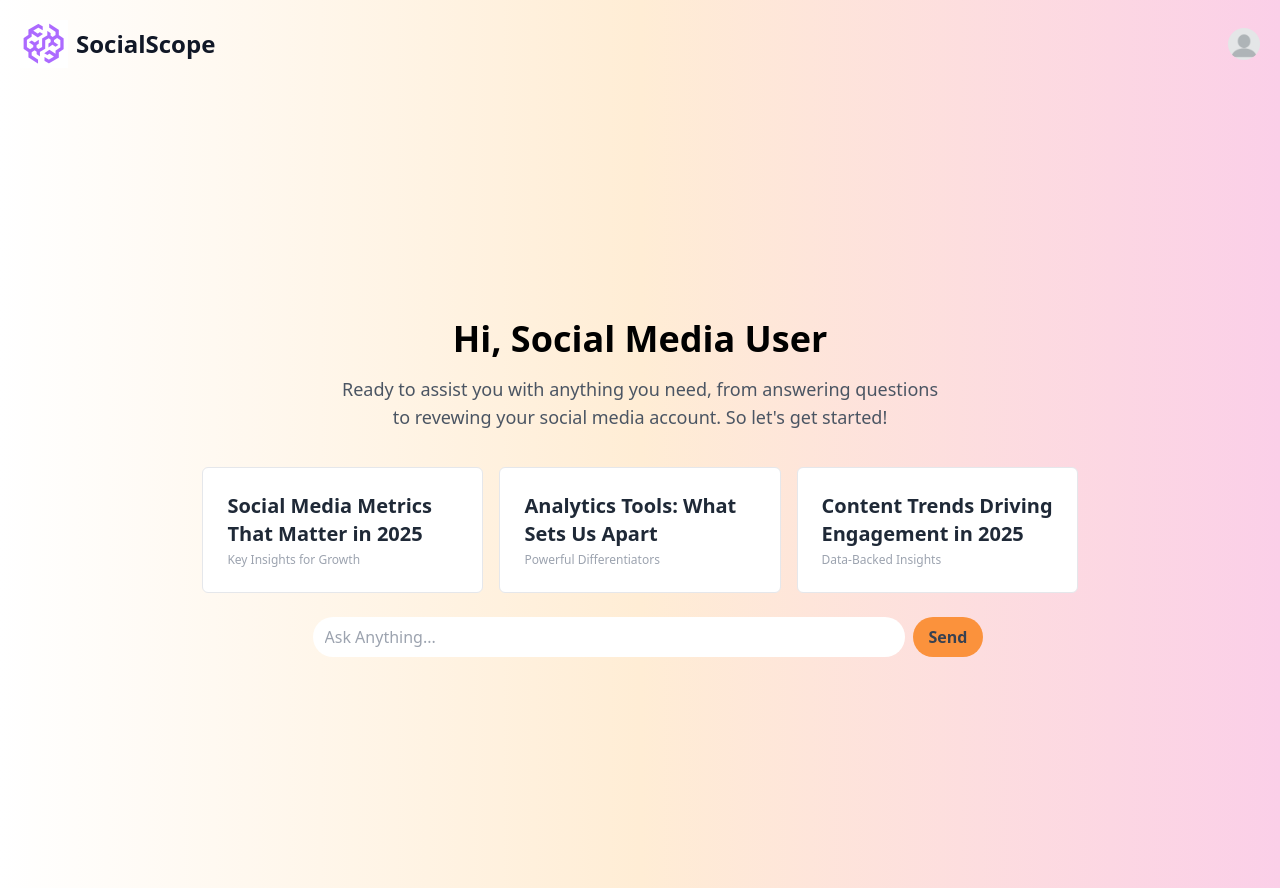
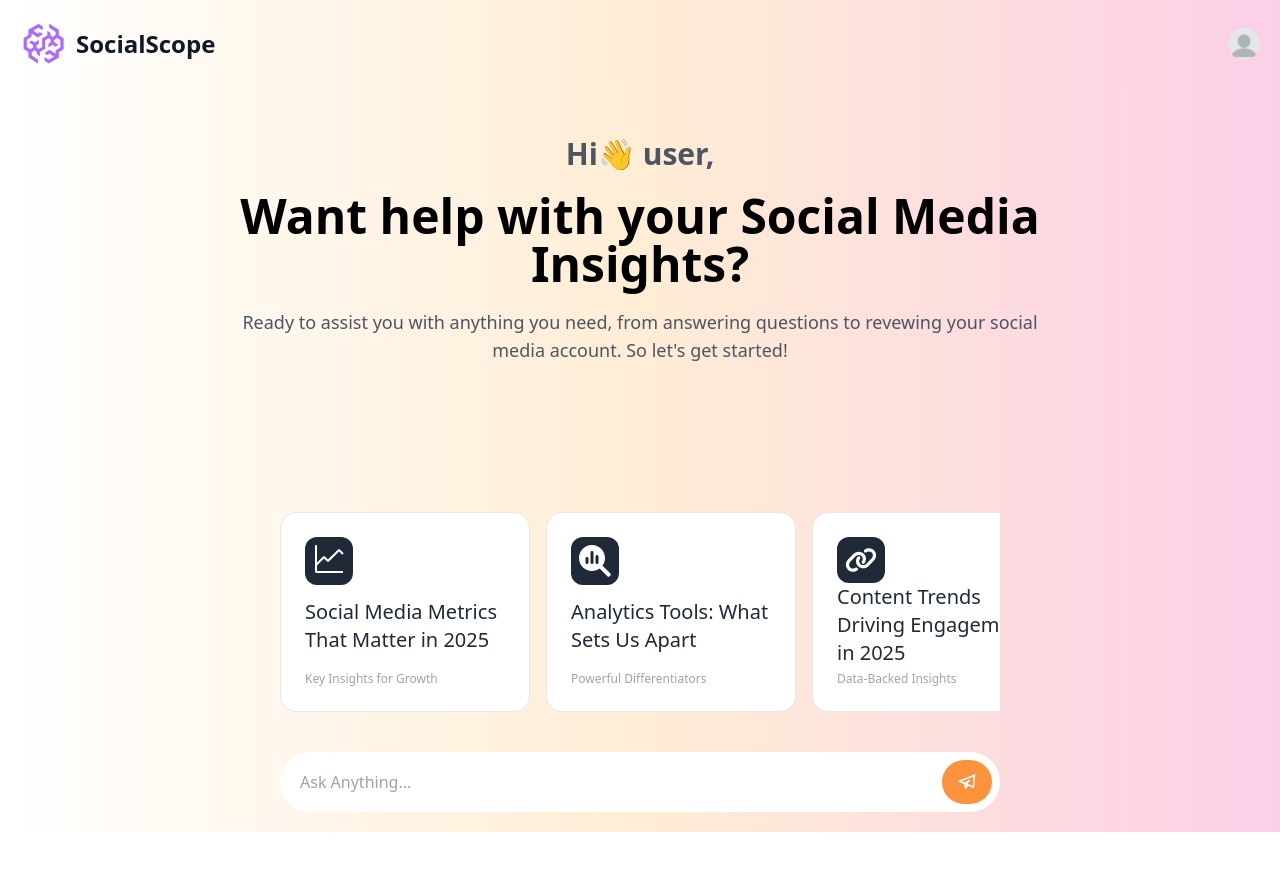
Before and after one commit to Kr-Gagandeo1025/SM-SocialMediaAnalysis, a Next.js app: page / in a window 1280 px wide. After the commit the page ends 832 px from the top, so only its background shows below. Built offline with nearby package versions, Linux system fonts and the light colour scheme.

Commit message:
UI: refinement and element addition

```diff
--- a/app/components/Hero.jsx
+++ b/app/components/Hero.jsx
@@ -1,29 +1,41 @@
 import React from "react";
+import { GrSend } from "react-icons/gr";
+import { VscGraphLine } from "react-icons/vsc";
+import { FaLink, FaMagnifyingGlassChart } from "react-icons/fa6";
 
 export default function Hero() {
   return (
-  <div className="flex flex-col items-center justify-center min-h-screen overflow-y-hidden bg-gradient-to-r from-white via-orange-100 to-pink-200">
-    <div className="flex flex-col items-center justify-center">
-        <h1 className="text-4xl font-bold mb-4">Hi, Social Media User</h1>
-        <p className="text-gray-600 text-center font-normal text-lg mb-5">Ready to assist you with anything you need, from answering questions<br/> to revewing your social media account. So let's get started!</p>
+  <div className="flex flex-col items-center justify-center py-10 px-10 min-h-screen bg-gradient-to-r from-white via-orange-100 to-pink-200 w-screen pb-5">
+      <div className="flex flex-col items-center justify-center md:w-[70%] w-full mt-24 gap-5">
+          <h1 className="md:text-3xl text-xl font-bold text-gray-600">Hi👋 user,</h1>
+          <h1 className="md:text-5xl text-3xl font-bold text-black text-wrap text-center">Want help with your Social Media Insights?</h1>
+          <p className="text-gray-600 text-center font-thin text-lg mb-5">Ready to assist you with anything you need, from answering questions to revewing your social media account. So let's get started!</p>
       </div>
-        <div className="grid grid-cols-3 gap-4 mt-4">
-          <div className="bg-white p-6 border rounded-md">
-            <h3 className="text-gray-800 text-xl font-bold">Social Media Metrics<br/> That Matter in 2025</h3>
+      <div className="flex flex-col items-center justify-center md:w-[60%] w-full mt-32">
+      <div className="flex w-full items-center justify-between overflow-x-scroll gap-4">
+        <div className="bg-white p-6 border rounded-2xl h-[200px] md:w-[250px] min-w-[250px] flex flex-col items-start justify-between">
+          <VscGraphLine className="text-5xl text-white bg-gray-800 p-2 rounded-xl"/>
+          <h3 className="text-gray-800 text-xl font-normal">Social Media Metrics That Matter in 2025</h3>
           <p className="text-gray-400 text-xs font-normal mt-1">Key Insights for Growth</p>
         </div>
-          <div className="bg-white p-6 border rounded-md">
-            <h3 className="text-gray-800 text-xl font-bold">Analytics Tools: What<br/> Sets Us Apart</h3>
+        <div className="bg-white p-6 border rounded-2xl h-[200px] md:w-[250px] min-w-[250px] flex flex-col items-start justify-between">
+          <FaMagnifyingGlassChart className="text-5xl text-white bg-gray-800 p-2 rounded-xl"/>
+          <h3 className="text-gray-800 text-xl font-normal">Analytics Tools: What Sets Us Apart</h3>
           <p className="text-gray-400 text-xs font-normal mt-1">Powerful Differentiators</p>
         </div>
-          <div className="bg-white p-6 border rounded-md">
-            <h3 className="text-gray-800 text-xl font-bold">Content Trends Driving<br/> Engagement in 2025</h3>
+        <div className="bg-white p-6 border rounded-2xl h-[200px] md:w-[250px] min-w-[250px] flex flex-col items-start justify-between">
+          <FaLink className="text-5xl text-white bg-gray-800 p-2 rounded-xl"/>
+          <h3 className="text-gray-800 text-xl font-normal">Content Trends Driving Engagement in 2025</h3>
           <p className="text-gray-400 text-xs font-normal mt-1">Data-Backed Insights</p>
         </div>
       </div>
-        <div className="mt-6">
-          <input type="text" placeholder="Ask Anything..." className="w-[37rem] ml-4 flex-1 bg-white rounded-3xl py-2 px-3 focus:outline-none focus:ring-1 focus:ring-blue-400"/>
-          <button className="ml-2 px-4 py-2 bg-orange-400 rounded-3xl font-bold text-gray-700 hover:bg-gray-400 active:bg-gray-500">Send</button>
+      <div className="flex items-center justify-between bg-white h-fit p-2 mt-10 rounded-full w-full ">
+        <input type="text" placeholder="Ask Anything..." className="w-full flex-1 bg-white rounded-3xl py-2 px-3 focus:outline-none focus:ring-1 focus:ring-blue-400"/>
+        <button className="flex text-xl items-center justify-center ml-2 px-4 py-2 bg-orange-400 rounded-3xl font-bold text-white hover:text-gray-700 hover:bg-gray-400 active:bg-gray-500 transition-all duration-500 ease-in-out w-[50px] group hover:w-[120px]">
+          <GrSend className="text-xl"/>
+          <span className="text-[0px] text-gray-700 transition-all duration-500 ease-in-out group-hover:text-lg group-hover:ml-2">send</span>
+        </button>
+      </div>
       </div>
     </div>
   );
--- a/app/components/Navbar.jsx
+++ b/app/components/Navbar.jsx
@@ -2,7 +2,7 @@ import React from "react";
 
 export default function Navbar() {
   return (
-    <div className="bg-gradient-to-r from-white via-orange-100 to-pink-200 p-5">
+    <div className="bg-gradient-to-r from-white via-orange-100 to-pink-200 p-5 fixed w-screen z-10">
     <div className="flex justify-between items-center">
       <div className="flex items-center">
         <img src="Brainwave.png" alt="icon" className=""/>
```
Also changed, not shown: package.json (+5 -4 lines), 1 other file (tests, documents, lock files or other folders). Lines whose indentation alone changed are shown as unchanged.
